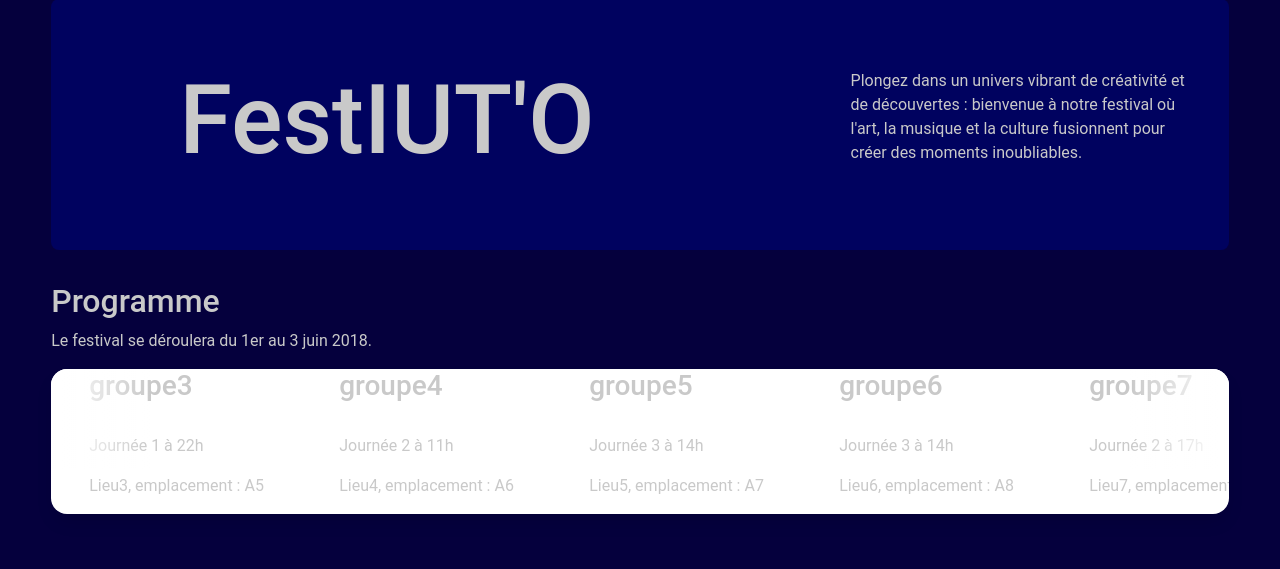
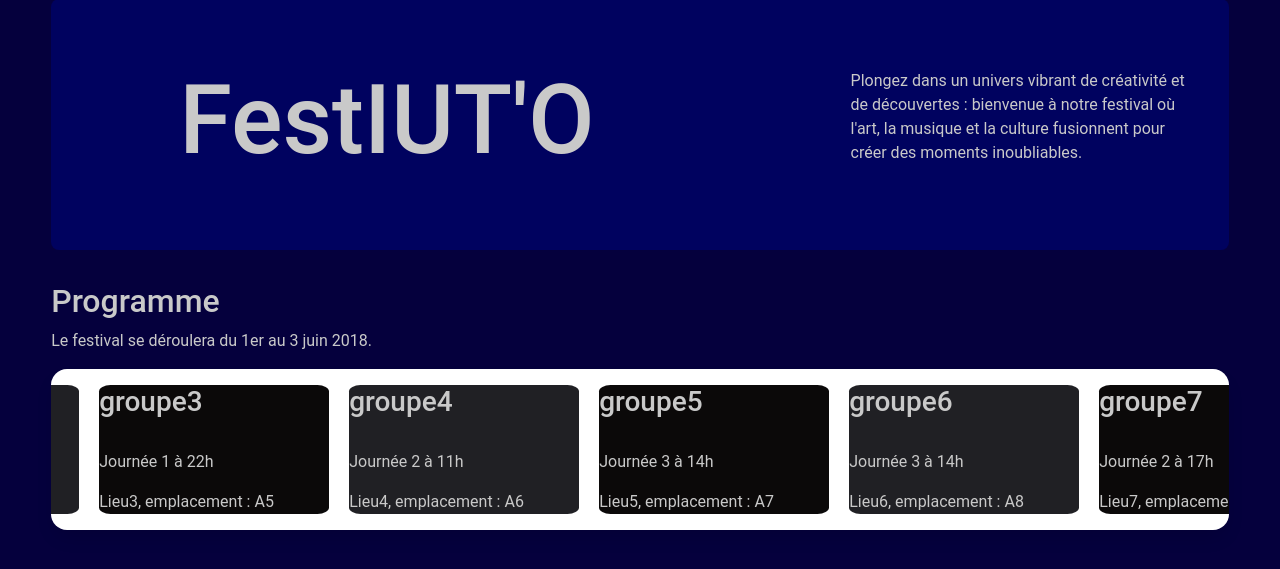
Before and after one commit to ThomasRABILLON/FestIUTO, a Flask app: page / in a window 1280 px wide. Shown: the part 129-698 px from the top of the page. Run offline with Flask 3, Linux system fonts and the light colour scheme; data comes from the database, SQL or seed files in the repository; some libraries are stand-ins or nearby versions.

Commit message:
modifications carroussel

```diff
--- /dev/null
+++ b/App/static/css/carte.css
@@ -0,0 +1,9 @@
+.pair{
+    background-color: #0b0909;
+    border-radius: 5%;
+}
+
+.impair{
+    background-color: #202024;
+    border-radius: 5%;
+}
--- a/App/static/css/style.css
+++ b/App/static/css/style.css
@@ -65,7 +65,6 @@ h1 {
 
 	&::before,
 	&::after {
-		background: linear-gradient(to right,  rgba(255,255,255,1) 0%,rgba(255,255,255,0) 100%);;
 		content: "";
 		height: 100px;
 		position: absolute;
@@ -90,7 +89,9 @@ h1 {
 	}
 
 	.slide {
+		margin-top: 1em;
 		height: auto;
 		width: 500px;
+		margin: 1em 10px 0em 10px
 	}
 }
--- a/App/templates/home.html
+++ b/App/templates/home.html
@@ -1,5 +1,5 @@
 {% extends 'base.html' %} {% block main %}
-
+<link rel="stylesheet" href="{{ url_for('static', filename='css/carte.css') }}">
 <main>
     <h1>FestIUT'O</h1>
     <section class="presentation">
@@ -14,8 +14,9 @@
         <div class="slider">
             <div class="slide-track" style="width: calc(250px * {{ events|length }} * 2);">
                 {% for event in events %}
+                {% set cpt = loop.index0 %}
                 <div class="slide">
-                    <div class="event-container">
+                    <div class="event-container {% if cpt % 2 == 0 %}pair{% else %}impair{% endif %}">
                         <h3>{{ Groupe.get_groupe_by_id(event.get_id_g()).get_nom_groupe() }}</h3>
                         <br>
                         <p>Journée {{ event.get_jour_arrive() }} à {{ event.get_heure_arrive() }}h</p>
@@ -24,8 +25,9 @@
                 </div>
                 {% endfor %}
                 {% for event in events %}
+                {% set cpt = loop.index0 %}
                 <div class="slide">
-                    <div class="event-container">
+                    <div class="event-container {% if cpt % 2 == 0 %}pair{% else %}impair{% endif %}">
                         <h3>{{ Groupe.get_groupe_by_id(event.get_id_g()).get_nom_groupe() }}</h3>
                         <br>
                         <p>Journée {{ event.get_jour_arrive() }} à {{ event.get_heure_arrive() }}h</p>
```
